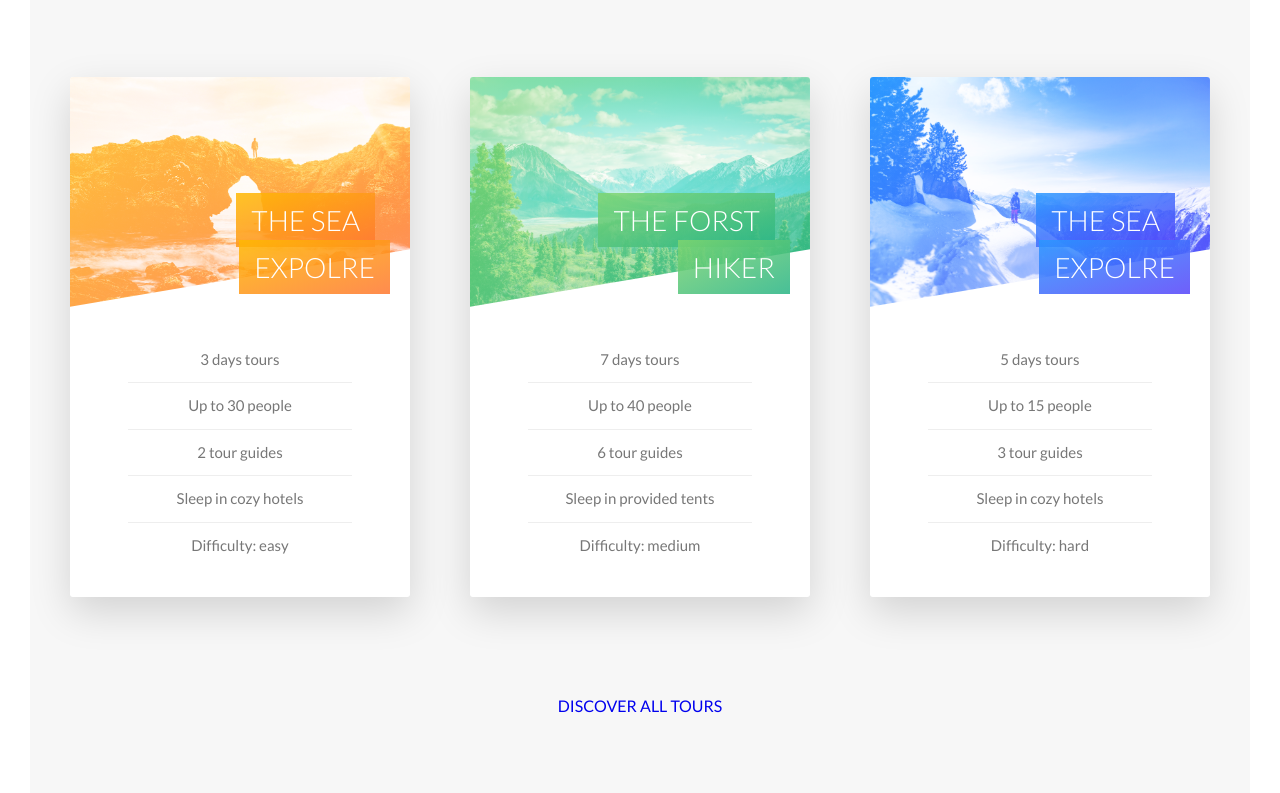
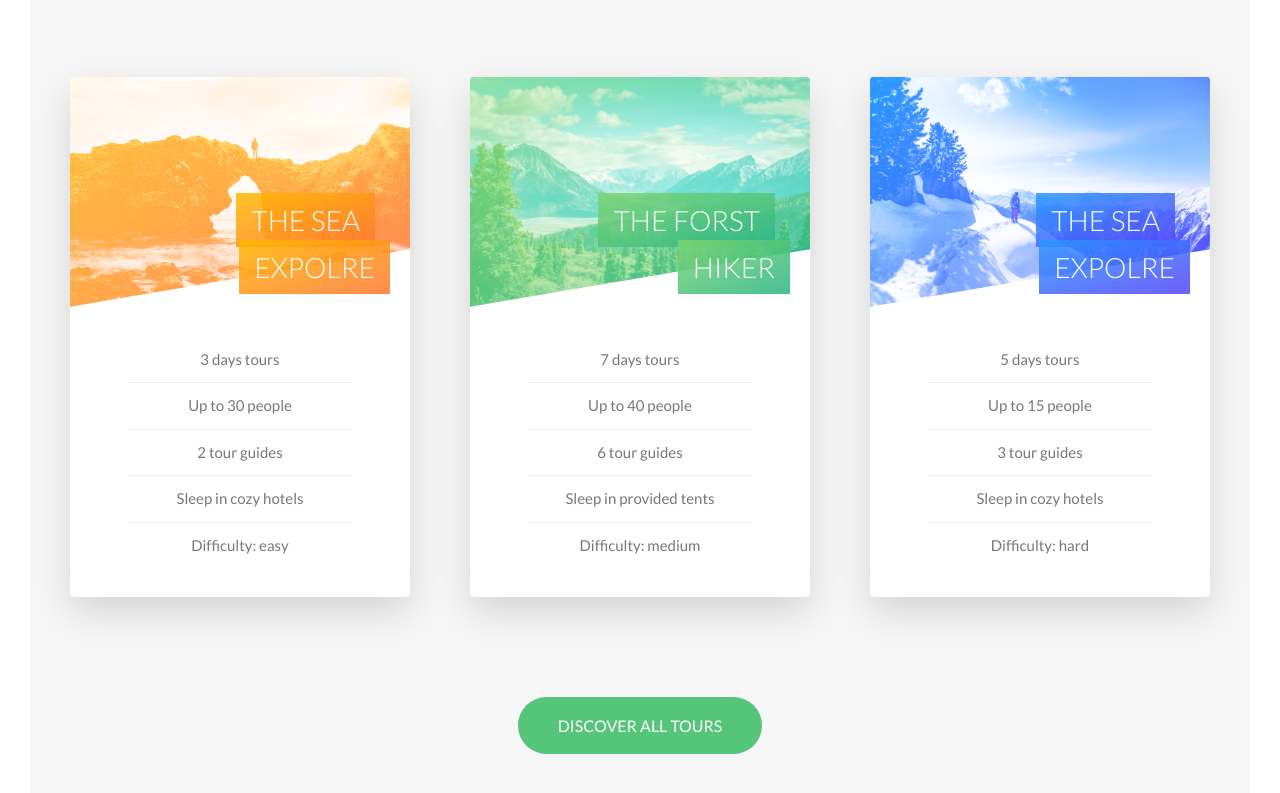
Before and after one commit to mahamfathy/Natours, a website: page index.html in a window 1280 px wide. Shown: the part 2398-3191 px from the top of the page. Drawn offline with Linux system fonts and the light colour scheme.

Commit message:
finishing tours section

```diff
--- a/index.html
+++ b/index.html
@@ -235,8 +235,8 @@
             </div>
           </div>
         </div>
-        <div class="u-center-text u-margin-top-big">
-          <a href="#" class="btn">Discover all tours</a>
+        <div class="u-center-text u-margin-top-huge">
+          <a href="#" class="btn btn--green">Discover all tours</a>
         </div>
       </section>
     </main>
--- a/sass/base/_utilities.scss
+++ b/sass/base/_utilities.scss
@@ -13,3 +13,6 @@
 .u-margin-top-big {
   margin-top: 8rem;
 }
+.u-margin-top-huge {
+  margin-top: 10rem;
+}
--- a/sass/components/_button.scss
+++ b/sass/components/_button.scss
@@ -30,6 +30,14 @@
       background-color: $color-white;
     }
   }
+  &--green {
+    color: $color-white;
+    background-color: $color-primary;
+    &::after {
+      background-color: $color-primary;
+    }
+  }
+
   &::after {
     content: "";
     display: inline-block;
@@ -58,7 +66,7 @@
     text-decoration: none;
     border-bottom: 1px solid $color-primary;
     padding: 3px;
-    transition: all .2s;
+    transition: all 0.2s;
   }
   &:hover {
     background-color: $color-primary;
@@ -67,8 +75,7 @@
     transform: translateY(-2px);
   }
   &:active {
-    box-shadow: 0 .5rem 1rem rgba($color-black, 0.15);
+    box-shadow: 0 0.5rem 1rem rgba($color-black, 0.15);
     transform: translateY(0);
-
   }
 }
--- a/sass/pages/_home.scss
+++ b/sass/pages/_home.scss
@@ -21,7 +21,7 @@
 
 .section-tours{
   background-color: $color-grey-light-1;
-  padding: 25rem 0 50rem 0;
+  padding: 25rem 0 15rem 0;
   margin-top: -10rem;
 
 }
```
Also changed, not shown: css/style.css.
